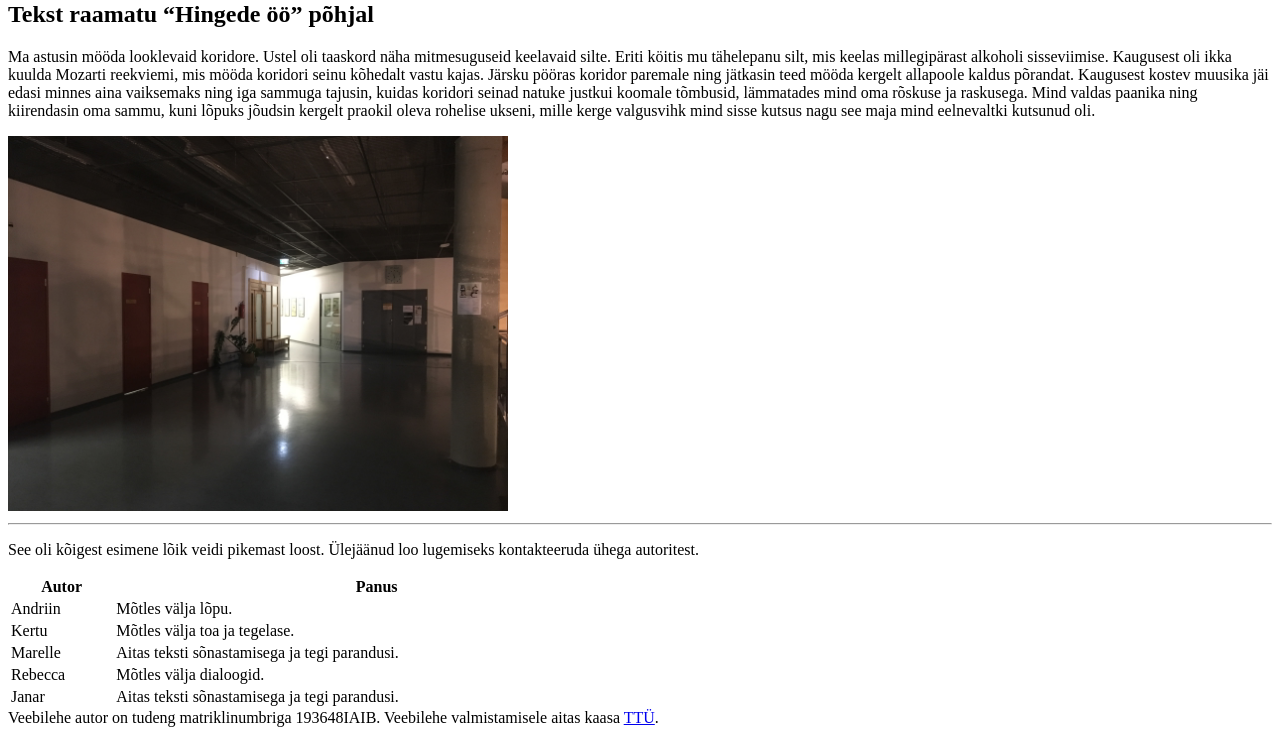
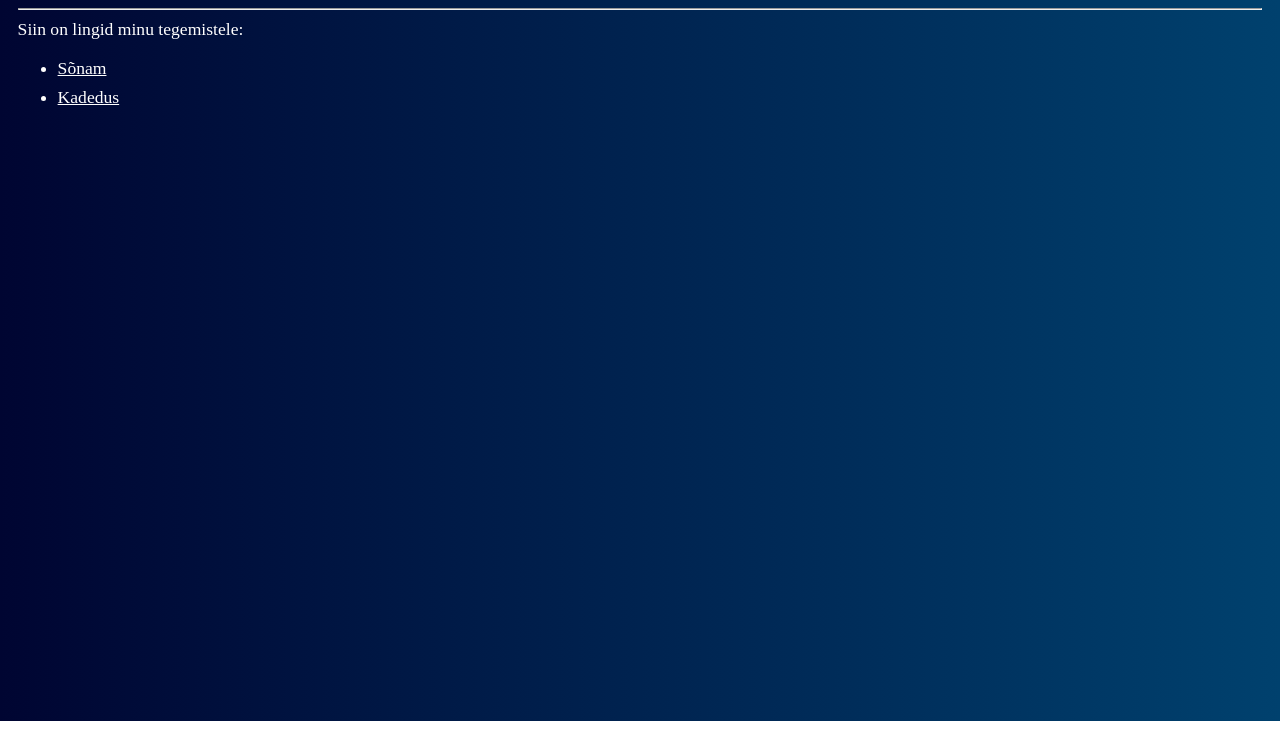
Before and after one commit to janar00/janar00.github.io, a plain HTML site: page index.html in a window 1280 px wide. Shown: the part 79-814 px from the top of the page. Drawn offline with Linux system fonts and the light colour scheme.

Commit message:
Add new homepage

```diff
--- a/index.html
+++ b/index.html
@@ -1,41 +1,21 @@
 <!DOCTYPE html>
-<html>
+<html lang="et">
+<head>
+    <meta charset="UTF-8">
+    <title>Janar00</title>
+    <link rel="icon" type="image/x-icon" href="profile.png">
+    <link rel="stylesheet" href="style.css">
+</head>
 <body>
-<h1>Kadedus (<i>invidia</i>)</h1>
-<h2>Tekst raamatu “Hingede öö” põhjal</h2>
-<p>Ma astusin mööda looklevaid koridore. Ustel oli taaskord näha mitmesuguseid keelavaid silte. Eriti köitis mu tähelepanu silt, mis keelas millegipärast alkoholi sisseviimise. Kaugusest oli ikka kuulda Mozarti reekviemi, mis mööda koridori seinu kõhedalt vastu kajas. Järsku pööras koridor paremale ning jätkasin teed mööda kergelt allapoole kaldus põrandat. Kaugusest kostev muusika jäi edasi minnes aina vaiksemaks ning iga sammuga tajusin, kuidas koridori seinad natuke justkui koomale tõmbusid, lämmatades mind oma rõskuse ja raskusega. Mind valdas paanika ning kiirendasin oma sammu, kuni lõpuks jõudsin kergelt praokil oleva rohelise ukseni, mille kerge valgusvihk mind sisse kutsus nagu see maja mind eelnevaltki kutsunud oli.
-</p>
-<img src="IMG_0200.jpg" alt="Kõhedad koridorid" width="500" height="375">
+
+<h1>Janari Koduleht</h1>
 <hr>
-<p>See oli kõigest esimene lõik veidi pikemast loost. Ülejäänud loo lugemiseks kontakteeruda ühega autoritest.</p>
-<table style="width: 50%;">
-    <tr>
-        <th>Autor</th>
-        <th>Panus</th>
-    </tr>
-    <tr>
-        <td>Andriin</td>
-        <td>Mõtles välja lõpu.</td>
-    </tr>
-    <tr>
-        <td>Kertu</td>
-        <td>Mõtles välja toa ja tegelase.</td>
-    </tr>
-    <tr>
-        <td>Marelle</td>
-        <td>Aitas teksti sõnastamisega ja tegi parandusi.</td>
-    </tr>
-    <tr>
-        <td>Rebecca</td>
-        <td>Mõtles välja dialoogid.</td>
-    </tr>
-    <tr>
-        <td>Janar</td>
-        <td>Aitas teksti sõnastamisega ja tegi parandusi.</td>
-    </tr>
-</table>
-Veebilehe autor on tudeng matriklinumbriga 193648IAIB.
-Veebilehe valmistamisele aitas kaasa
-<a href="http://www.ttu.ee/">TTÜ</a>.
+
+Siin on lingid minu tegemistele:
+<ul>
+    <li><a href="https://github.com/janar00/sonam">Sõnam</a></li>
+    <li><a href="kool/index.html">Kadedus</a></li>
+</ul>
+
 </body>
 </html>
--- /dev/null
+++ b/style.css
@@ -0,0 +1,21 @@
+html {
+    font: 1.1em "MS Gothic";
+    color: white;
+}
+
+body {
+    background: linear-gradient(90deg,rgb(0,5,50),rgb(0,65,110));
+    margin: 1em;
+}
+
+li {
+    padding-bottom: 0.5em
+}
+
+a:link, a:visited {
+    color: white;
+}
+
+a:hover {
+    color: cyan;
+}
```
Also changed, not shown: kool/index.html (added, +41 -0 lines), kool/IMG_0200.jpg (renamed from IMG_0200.jpg), profile.png (added).
